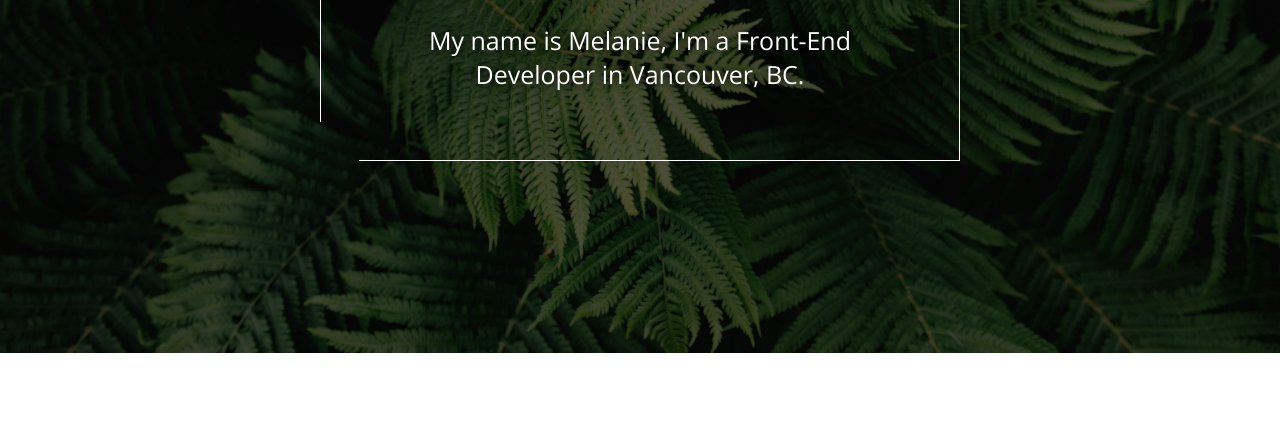
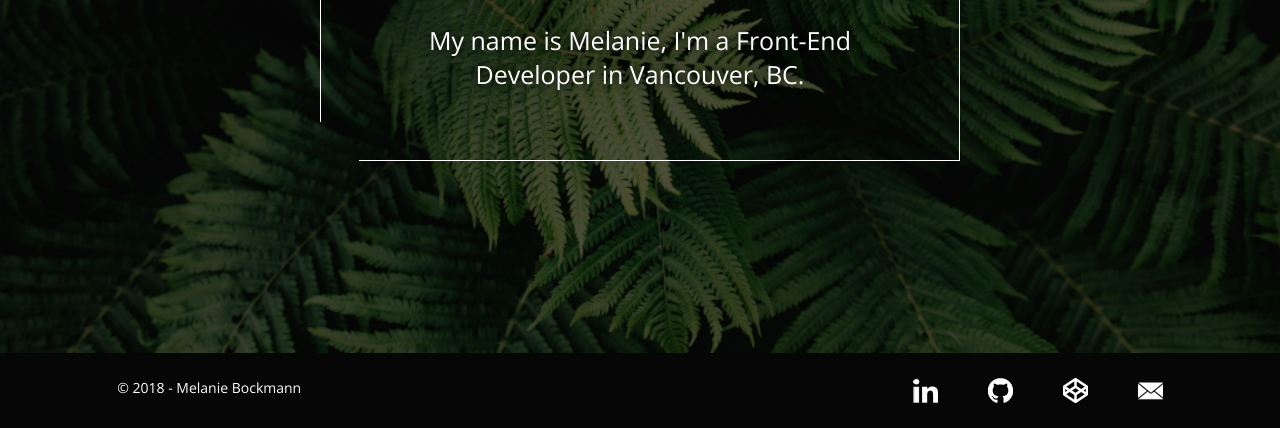
Before and after one commit to melaniebmn/melaniebmn.github.io, a website built with webpack: page src/index.html in a window 1280 px wide. Shown: the part 447-875 px from the top of the page. Before the commit the page ends 800 px from the top, so only its background shows below. Built offline with nearby package versions, Linux system fonts and the light colour scheme.

Commit message:
feat(footer): add footer

```diff
--- a/src/css/_variables.scss
+++ b/src/css/_variables.scss
@@ -17,6 +17,7 @@ $accent--color: #52844e;
 $text--light: #fff;
 $text--color: #404041;
 $text__shadow: 0px 0px 10px rgba(0, 0, 0, 1);
+$footer__bg: #050605;
 
 
 // ------ Fonts ------
--- a/src/css/main.scss
+++ b/src/css/main.scss
@@ -71,3 +71,16 @@
     font-size: 25px;
   }
 }
+
+.footer {
+  padding: 25px;
+  background: $footer__bg;
+  color: $text--light;
+  div {
+    @extend %nav;
+  }
+  p {
+    font-size: 14px;
+    font-weight: 300;
+  }
+}
--- a/src/index.html
+++ b/src/index.html
@@ -39,6 +39,27 @@
       </article>
     </section>
   </main>
+  <footer class="footer">
+    <div class="grid">
+      <p class="grid__col-auto footer__copy">&copy; 2018 - Melanie Bockmann</p>
+      <nav class="grid__col-auto footer__nav">
+        <ul class="grid">
+          <li class="grid__col-auto">
+            <a href="https://www.linkedin.com/in/melanie-bockmann-98701078/" target="_blank">linkedin</a>
+          </li>
+          <li class="grid__col-auto">
+            <a href="https://github.com/melaniebmn" target="_blank">github</a>
+          </li>
+          <li class="grid__col-auto">
+            <a href="https://codepen.io/melaniebmn/" target="_blank">codepen</a>
+          </li>
+          <li class="grid__col-auto">
+            <a href="mailto:melanie.bockmann@gmail.com">email</a>
+          </li>
+        </ul>
+      </nav>
+    </div>
+  </footer>
   <script src="main.js"></script>
 </body>
 </html>
```
